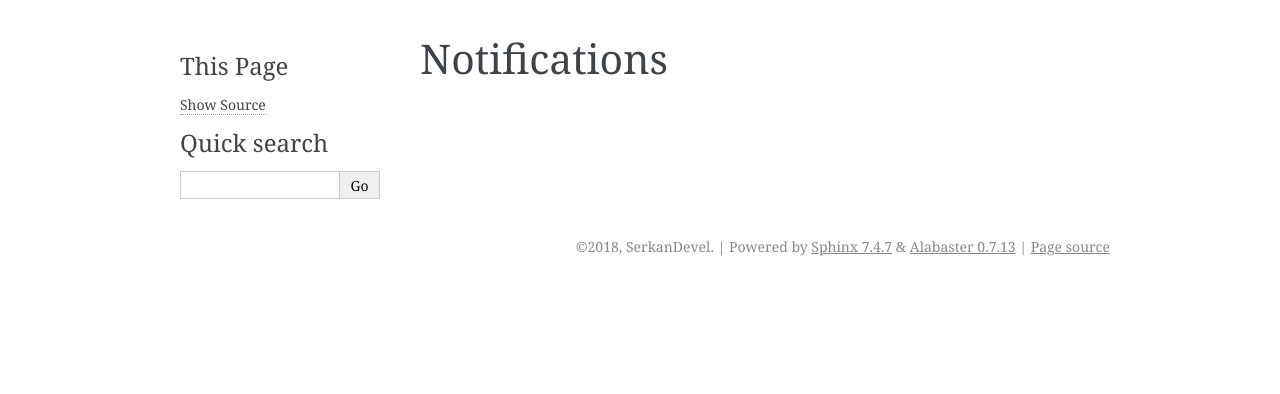
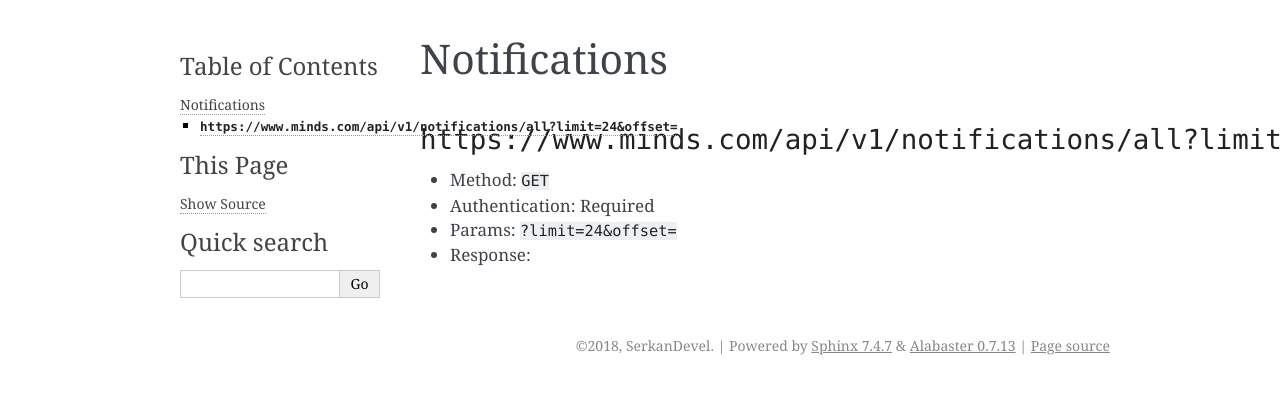
Before and after one commit to Serkan-devel/Illuminaten-schnittstelle, a Sphinx documentation site: the page built from docs/notifications.md, in a window 1280 px wide. Shown: the top 394 px of the page. Built offline with Sphinx 7.4.7, drawn with Linux system fonts in a browser that asks for light colours.

Commit message:
add docs for notifications

```diff
--- a/docs/notifications.md
+++ b/docs/notifications.md
@@ -1 +1,7 @@
 ## Notifications
+
+### `https://www.minds.com/api/v1/notifications/all?limit=24&offset=`
+* Method: `GET`
+* Authentication: Required
+* Params: `?limit=24&offset=`
+* Response:
```
